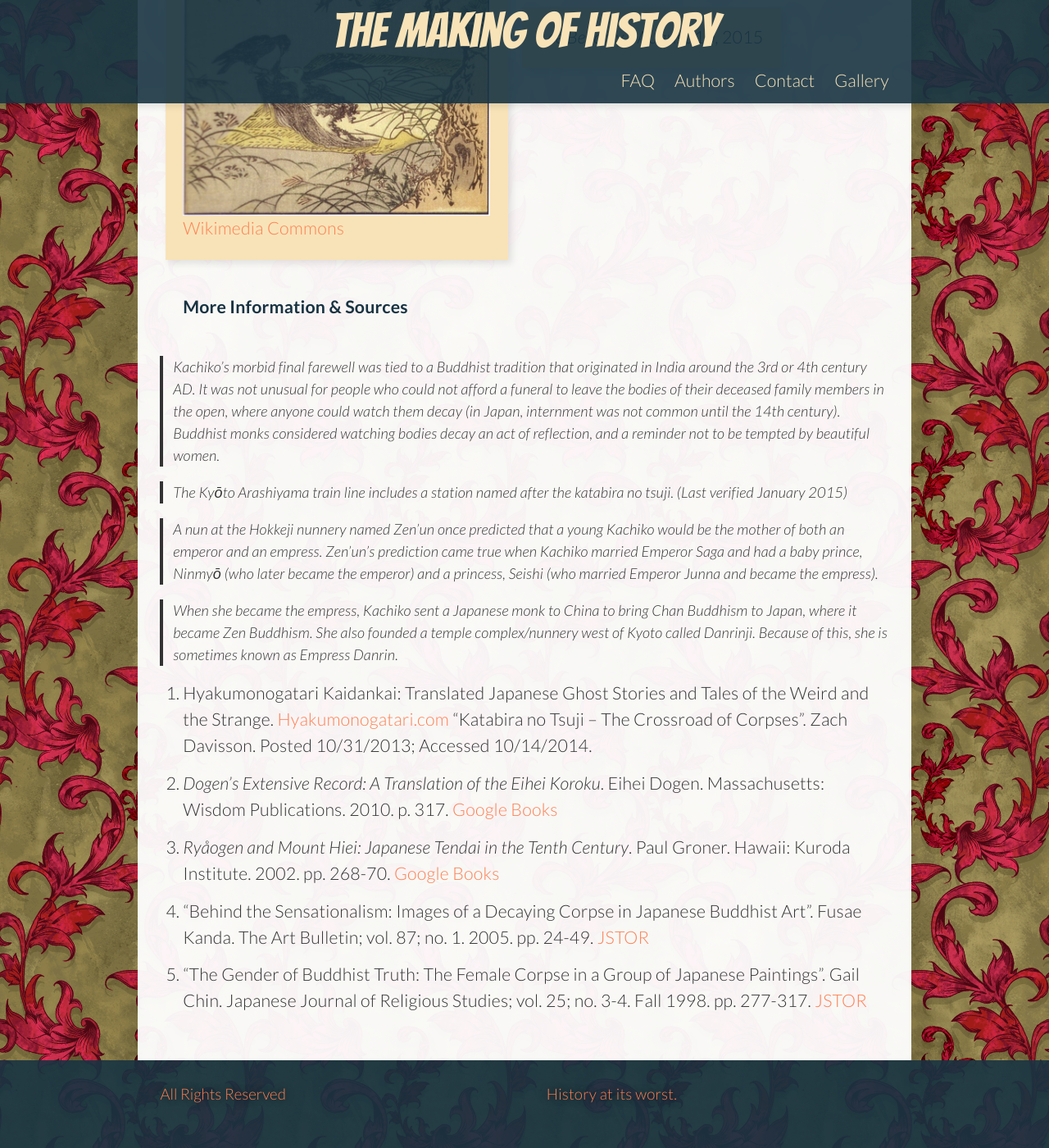
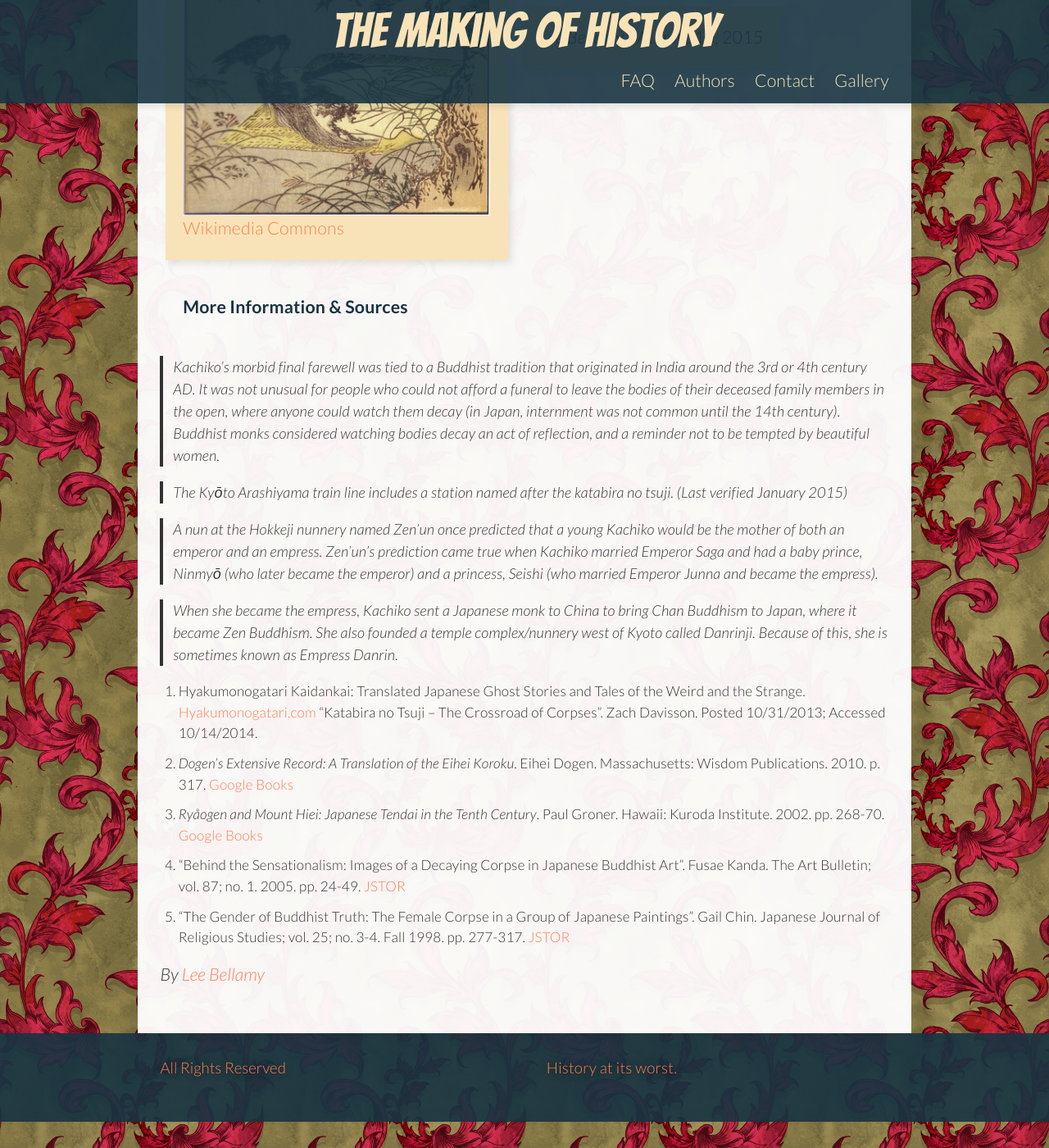
Before and after one commit to benadamstyles/making-of-history, a Jekyll site: the page built from _posts/2015-02-06-crossroad-of-corpses.md, in a window 1280 px wide and 1400 px high, scrolled down 1368 px. Shown: the whole window at 82% size. Built offline with Jekyll 4.4.1, drawn with Linux system fonts in a browser that asks for light colours; some web fonts are replaced.

Commit message:
add authors' names to articles automatically

```diff
--- a/_layouts/post.html
+++ b/_layouts/post.html
@@ -9,6 +9,27 @@
 
   <article class="post-content">
     {{ content }}
+
+    <address class="author">
+      {% assign authors = '' | split: ',' %}
+
+      {% for author in site.authors %}
+        {% if page.author contains author.value %}
+          {% assign authors = authors | push: author %}
+        {% endif %}
+      {% endfor %}
+
+      By
+      {% for author in authors %}
+        <a rel="author" href="{{ author.value | prepend: '/authors/' | prepend: site.baseurl }}">
+          {{ author.name }}
+        </a>
+        {% unless forloop.last %}
+          and
+        {% endunless %}
+      {% endfor %}
+    </address>
+    <!-- on <time pubdate datetime="2011-08-28" title="August 28th, 2011">8/28/11</time> -->
   </article>
 
 </div>
```
